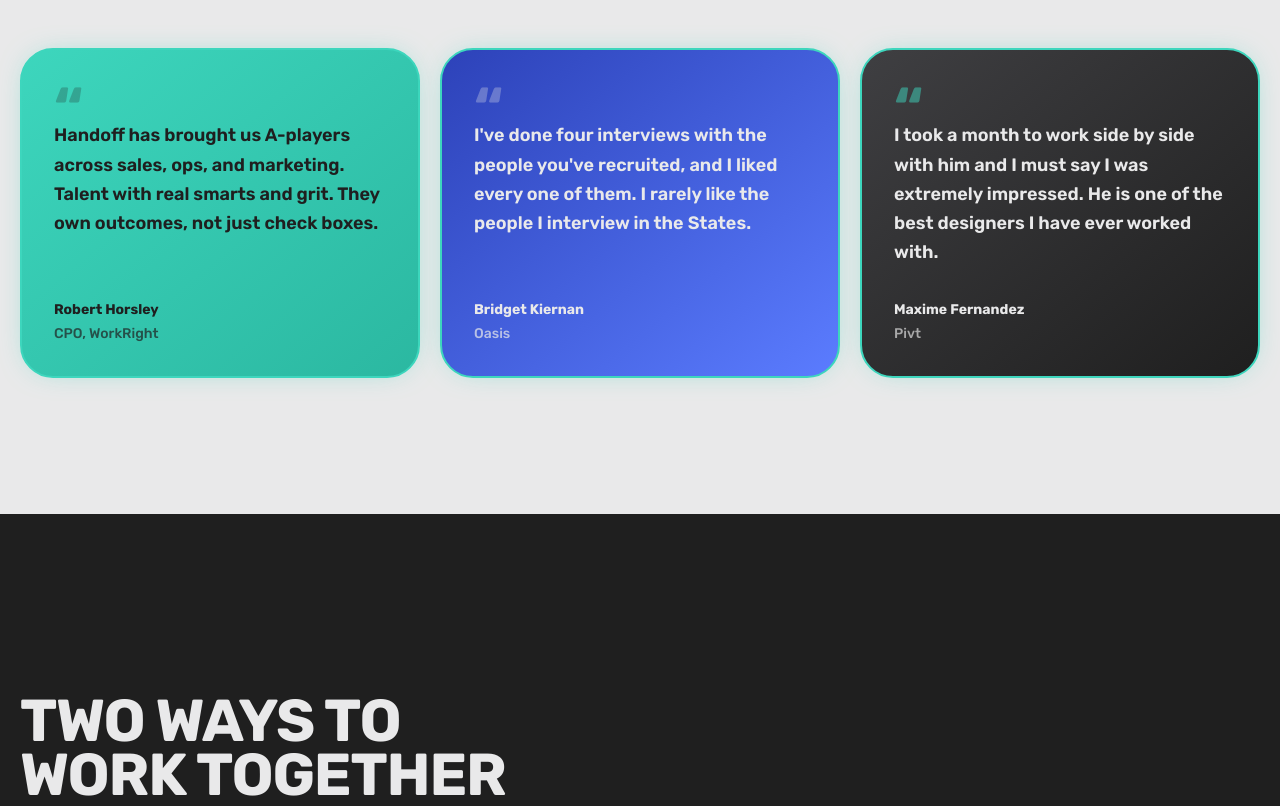
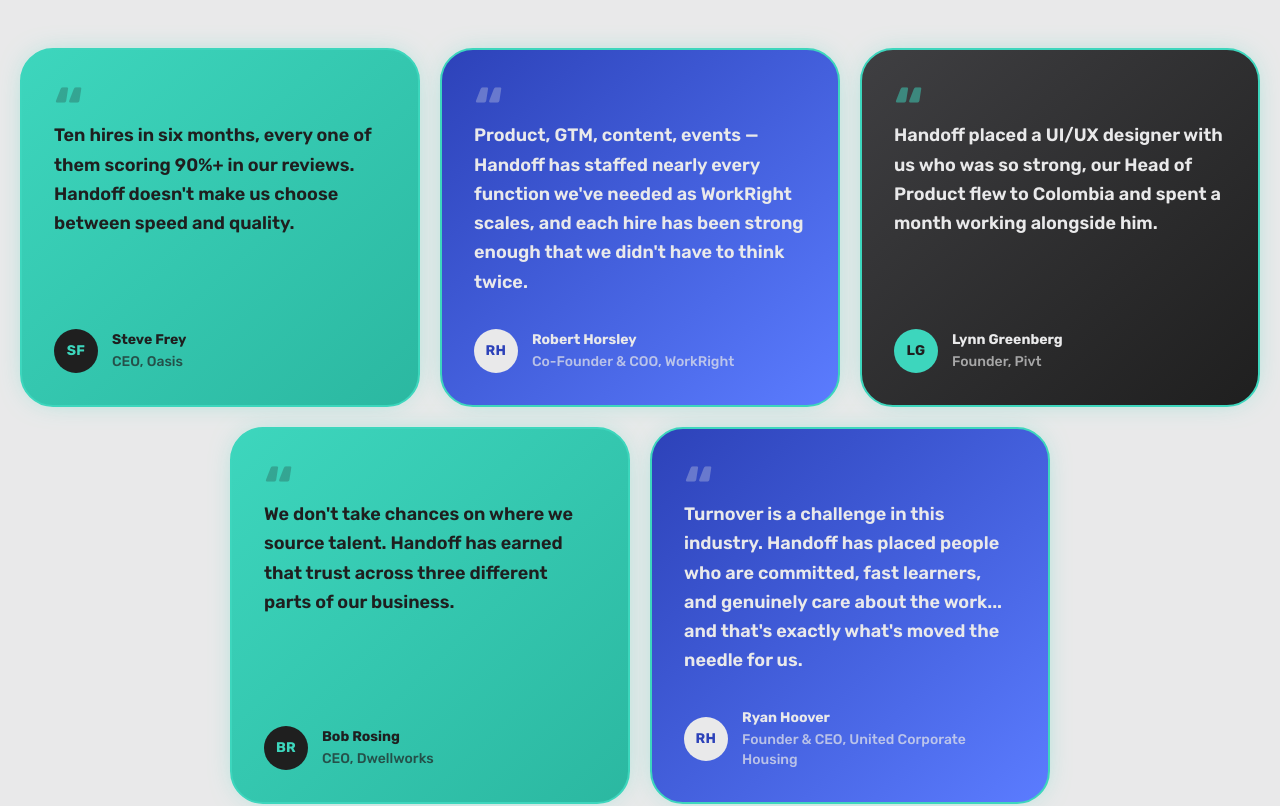
Before and after one commit to Integrated-Go-to-Market-Solutions/Handoff-Sandbox, a Next.js app: page / in a window 1280 px wide. Shown: the part 7600-8406 px from the top of the page. Built offline with nearby package versions, Linux system fonts and the light colour scheme.

Commit message:
add real client testimonial quotes with initials avatars

```diff
--- a/src/components/sections/client-quotes.tsx
+++ b/src/components/sections/client-quotes.tsx
@@ -2,20 +2,24 @@ import { Reveal } from "../reveal";
 import { clientQuotes } from "@/lib/content";
 
 /**
- * Client quote module. Three real quotes from the verified call transcripts
- * (Robert Horsley at WorkRight, Bridget Kiernan at Oasis, Maxime Fernandez
- * at Pivt), each attributed by name and company. Titles and LinkedIn links
- * are shown only when we actually have them; nothing is guessed.
+ * Client quote module. Five client-approved quotes, each attributed by name,
+ * title and company. No photos yet, so each card carries an initials avatar
+ * in its own accent colours. LinkedIn links render only when we have them.
  *
  * Cards follow the same treatment as the pricing and Hiring Highway cards:
  * each its own gradient, outlined in cyan. Light gray section, part of the
  * alternating carbon/light-gray rhythm.
  */
 const cardAccents = [
-  { card: "bg-gradient-to-br from-cyan to-cyan-dim text-ink", mark: "text-ink/25", meta: "text-ink/70" },
-  { card: "bg-gradient-to-br from-royal to-azure text-bone", mark: "text-bone/30", meta: "text-bone/70" },
-  { card: "bg-gradient-to-br from-ink-300 to-ink text-bone", mark: "text-cyan/50", meta: "text-bone/65" },
+  { card: "bg-gradient-to-br from-cyan to-cyan-dim text-ink", mark: "text-ink/25", meta: "text-ink/70", avatar: "bg-ink text-cyan" },
+  { card: "bg-gradient-to-br from-royal to-azure text-bone", mark: "text-bone/30", meta: "text-bone/70", avatar: "bg-bone text-royal" },
+  { card: "bg-gradient-to-br from-ink-300 to-ink text-bone", mark: "text-cyan/50", meta: "text-bone/65", avatar: "bg-cyan text-ink" },
 ] as const;
+
+function initials(name: string) {
+  const parts = name.trim().split(/\s+/);
+  return (parts[0][0] + (parts.length > 1 ? parts[parts.length - 1][0] : "")).toUpperCase();
+}
 
 export function ClientQuotes() {
   return (
@@ -30,12 +34,17 @@ export function ClientQuotes() {
           </h2>
         </Reveal>
 
-        <div className="mt-12 grid gap-5 md:grid-cols-3">
+        {/* Flex-wrap rather than grid so a short last row centres itself. */}
+        <div className="mt-12 flex flex-wrap justify-center gap-5">
           {clientQuotes.slots.map((slot, i) => {
             const accent = cardAccents[i % cardAccents.length];
             const byline = [slot.title, slot.company].filter(Boolean).join(", ");
             return (
-              <Reveal key={slot.id} delay={i * 100}>
+              <Reveal
+                key={slot.id}
+                delay={i * 100}
+                className="w-full md:w-[calc((100%-1.25rem)/2)] lg:w-[calc((100%-2.5rem)/3)]"
+              >
                 <figure
                   className={`flex h-full flex-col justify-between rounded-[var(--radius-card)] border-2 border-cyan p-8 shadow-[0_0_28px_-10px_rgba(61,214,189,0.6)] transition-all duration-500 hover:-translate-y-1.5 hover:shadow-[0_0_36px_-6px_rgba(61,214,189,0.75)] ${accent.card}`}
                 >
@@ -51,10 +60,17 @@ export function ClientQuotes() {
                     </blockquote>
                   </div>
 
-                  <figcaption className="mt-8">
+                  <figcaption className="mt-8 flex items-center gap-3.5">
+                    <span
+                      className={`grid h-11 w-11 shrink-0 place-items-center rounded-full text-sm font-bold tracking-wide ${accent.avatar}`}
+                      aria-hidden="true"
+                    >
+                      {initials(slot.name)}
+                    </span>
+                    <div className="min-w-0">
                       <p className="text-sm font-bold">{slot.name}</p>
                       {byline && (
-                      <p className={`mt-1 text-sm ${accent.meta}`}>{byline}</p>
+                        <p className={`mt-0.5 text-sm ${accent.meta}`}>{byline}</p>
                       )}
                       {slot.linkedin && (
                         <a
@@ -66,6 +82,7 @@ export function ClientQuotes() {
                           View on LinkedIn
                         </a>
                       )}
+                    </div>
                   </figcaption>
                 </figure>
               </Reveal>
--- a/src/lib/content.ts
+++ b/src/lib/content.ts
@@ -743,10 +743,10 @@ export const nav: NavItem[] = [
 ];
 
 /**
- * Client proof. The quotes are cleared for the site but not yet cleared with
- * the individual clients, so the module ships with the slots visible and the
- * copy obviously fake. Each live quote needs a real name, title, company and
- * a link to that person's actual LinkedIn profile.
+ * Client proof. Five client-approved quotes, verbatim (the em dashes in
+ * Robert Horsley's quote are the approved wording, an exception to the
+ * no-em-dash rule). No photos or LinkedIn links yet, so cards show an
+ * initials avatar and `linkedin` stays empty until real profiles land.
  */
 export const clientQuotes = {
   eyebrow: "In their words",
@@ -755,28 +755,46 @@ export const clientQuotes = {
     {
       id: "quote-1",
       quote:
-        "Handoff has brought us A-players across sales, ops, and marketing. Talent with real smarts and grit. They own outcomes, not just check boxes.",
-      name: "Robert Horsley",
-      title: "CPO",
-      company: "WorkRight",
+        "Ten hires in six months, every one of them scoring 90%+ in our reviews. Handoff doesn't make us choose between speed and quality.",
+      name: "Steve Frey",
+      title: "CEO",
+      company: "Oasis",
       linkedin: "",
     },
     {
       id: "quote-2",
       quote:
-        "I've done four interviews with the people you've recruited, and I liked every one of them. I rarely like the people I interview in the States.",
-      name: "Bridget Kiernan",
-      title: "",
-      company: "Oasis",
+        "Product, GTM, content, events — Handoff has staffed nearly every function we've needed as WorkRight scales, and each hire has been strong enough that we didn't have to think twice.",
+      name: "Robert Horsley",
+      title: "Co-Founder & COO",
+      company: "WorkRight",
       linkedin: "",
     },
     {
       id: "quote-3",
       quote:
-        "I took a month to work side by side with him and I must say I was extremely impressed. He is one of the best designers I have ever worked with.",
-      name: "Maxime Fernandez",
-      title: "",
+        "Handoff placed a UI/UX designer with us who was so strong, our Head of Product flew to Colombia and spent a month working alongside him.",
+      name: "Lynn Greenberg",
+      title: "Founder",
       company: "Pivt",
+      linkedin: "",
+    },
+    {
+      id: "quote-4",
+      quote:
+        "We don't take chances on where we source talent. Handoff has earned that trust across three different parts of our business.",
+      name: "Bob Rosing",
+      title: "CEO",
+      company: "Dwellworks",
+      linkedin: "",
+    },
+    {
+      id: "quote-5",
+      quote:
+        "Turnover is a challenge in this industry. Handoff has placed people who are committed, fast learners, and genuinely care about the work... and that's exactly what's moved the needle for us.",
+      name: "Ryan Hoover",
+      title: "Founder & CEO",
+      company: "United Corporate Housing",
       linkedin: "",
     },
   ],
```
Lines whose indentation alone changed are shown as unchanged.
